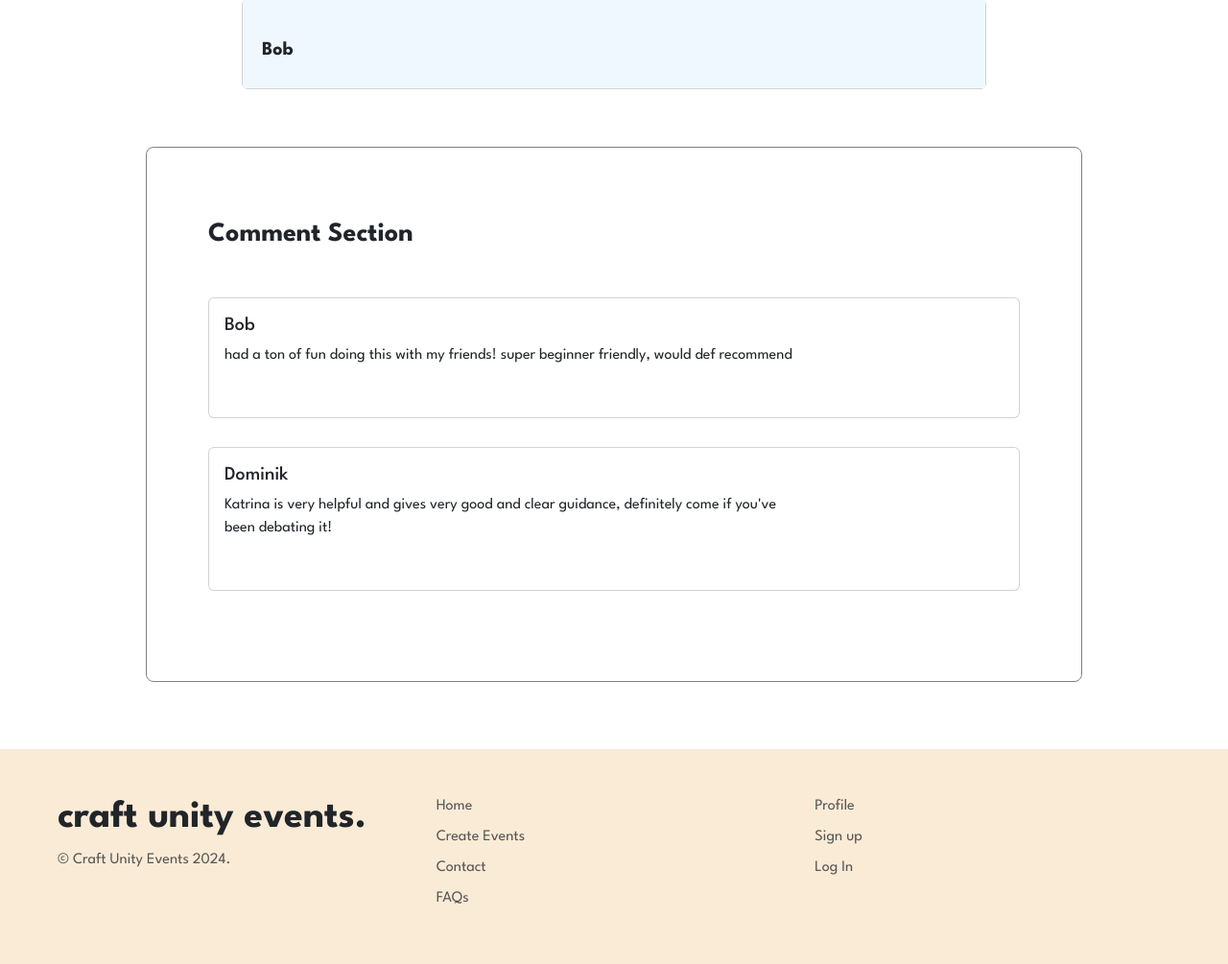
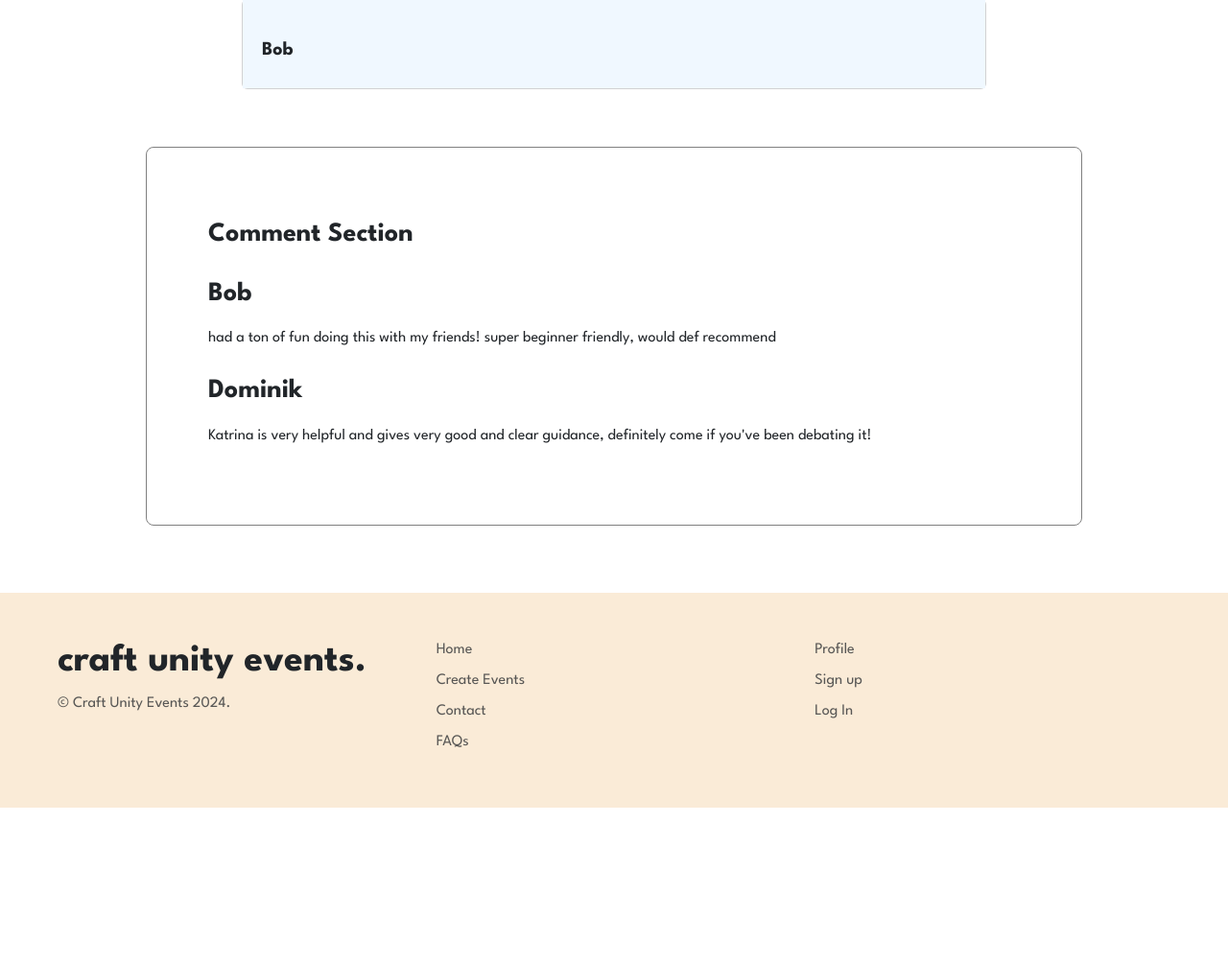
Before and after one commit to heyimtrishh/IAB207-Group-11, a Flask app: page /events/1 in a window 1280 px wide. Shown: the part 843-1848 px from the top of the page at 96% size. After the commit the page ends 1685 px from the top, so only its background shows below. Run offline with Flask 3, Linux system fonts and the light colour scheme; data comes from the database, SQL or seed files in the repository; some libraries are stand-ins or nearby versions.

Commit message:
update event_details.html

```diff
--- a/a3_starter_code/a3_starter_code-main/a3_group11/craftunityevents/templates/events/event_details.html
+++ b/a3_starter_code/a3_starter_code-main/a3_group11/craftunityevents/templates/events/event_details.html
@@ -153,15 +153,9 @@
             <form method="POST" action="{{ url_for('event.comment', id=event.id) }}">
                 <!-- Your form fields go here -->
                 {% for comment in event.comments %}
-                    <div class="usercommentcard card">
-                        <div class="commentbox card-body">
-                            <div class="row">
-                                <div class="commentinfo col-sm-9">
-                                    <h5>{{ comment.user.full_name }}</h5>
-                                    <p>{{ comment.text }}</p>
-                                </div>
-                            </div>
-                        </div>
+                    <div class="comment">
+                        <h3>{{ comment.user.full_name }}</h3>
+                        <p>{{ comment.text }}</p>
                     </div>
                 {% endfor %}
             </form>
```
